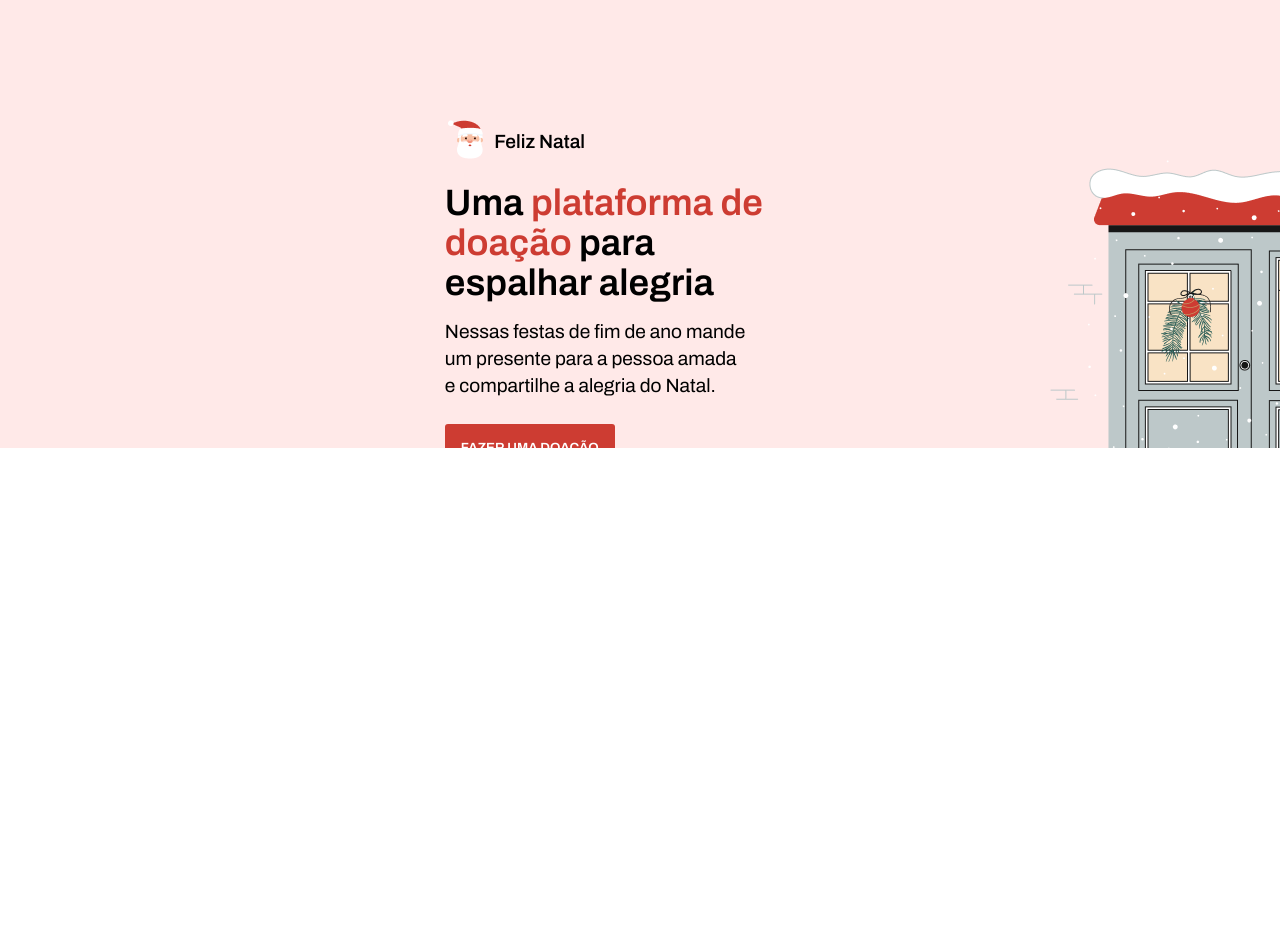
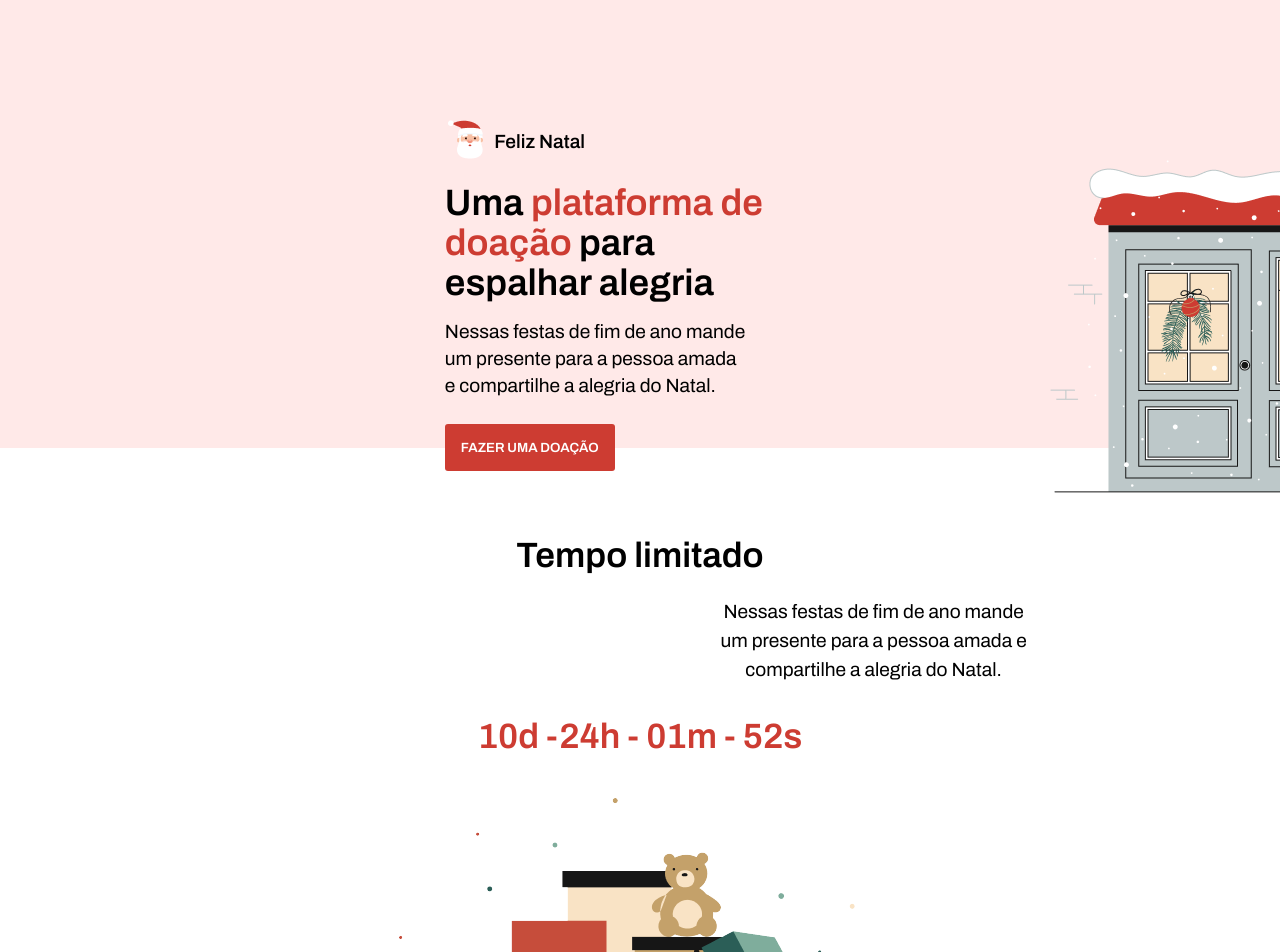
Before and after one commit to Nandsbeltrao/DesafioNatal, a Vue app: page / in a window 1280 px wide. Shown: the top 952 px of the page. Before the commit the page ends 800 px from the top, so only its background shows below. Built offline with nearby package versions, Linux system fonts and the light colour scheme.

Commit message:
Feat : Adiciona os Componentes da Página Cronometro

```diff
--- a/src/App.vue
+++ b/src/App.vue
@@ -1,9 +1,11 @@
 <script setup>
 import Inicio from './components/Inicio.vue';
+import Cronometro from './components/Cronometro.vue';
 </script>
 
 <template>
   <Inicio />
+  <Cronometro />
 </template>
 
 <style scoped>
--- a/src/Reset.scss
+++ b/src/Reset.scss
@@ -6,5 +6,5 @@
 
 html, body {
     overflow-x: hidden;
-    overflow-y: hidden;
+
 }
--- a/src/components/Cronometro.vue
+++ b/src/components/Cronometro.vue
@@ -0,0 +1,47 @@
+<script setup>
+
+import Presente from "/presentes.png";
+
+</script>
+
+<template>
+
+    <section>
+        <h2>Tempo limitado</h2>
+        <p>Nessas festas de fim de ano mande um presente para a pessoa amada e compartilhe a alegria do Natal.</p>
+        <h3>10d -24h - 01m - 52s</h3>
+
+        <img :src="Presente" alt="">
+    </section>
+</template>
+
+<style scoped lang="scss">
+
+    section{
+
+    text-align: center;
+    margin-top: 5.5rem;
+
+        h2,h3{
+            font-family: "Archivo", sans-serif;
+            font-weight: 600;
+            font-size: 2.2rem;
+        }
+
+        p{
+            font-family: "Archivo", sans-serif;
+            font-weight: 400;
+            font-size: 1.2rem;
+            margin-top: 1.5rem;
+            margin-left: 45rem;
+            line-height: 1.5;
+            width: 24vw;
+
+        }
+
+        h3{
+            color: #CD3C32;
+            line-height: 3;
+        }
+    }
+</style>
```
Also changed, not shown: src/components/Doacao.vue (+9 -0 lines), src/components/Footer.vue (+9 -0 lines), public/presentes.png (added).
